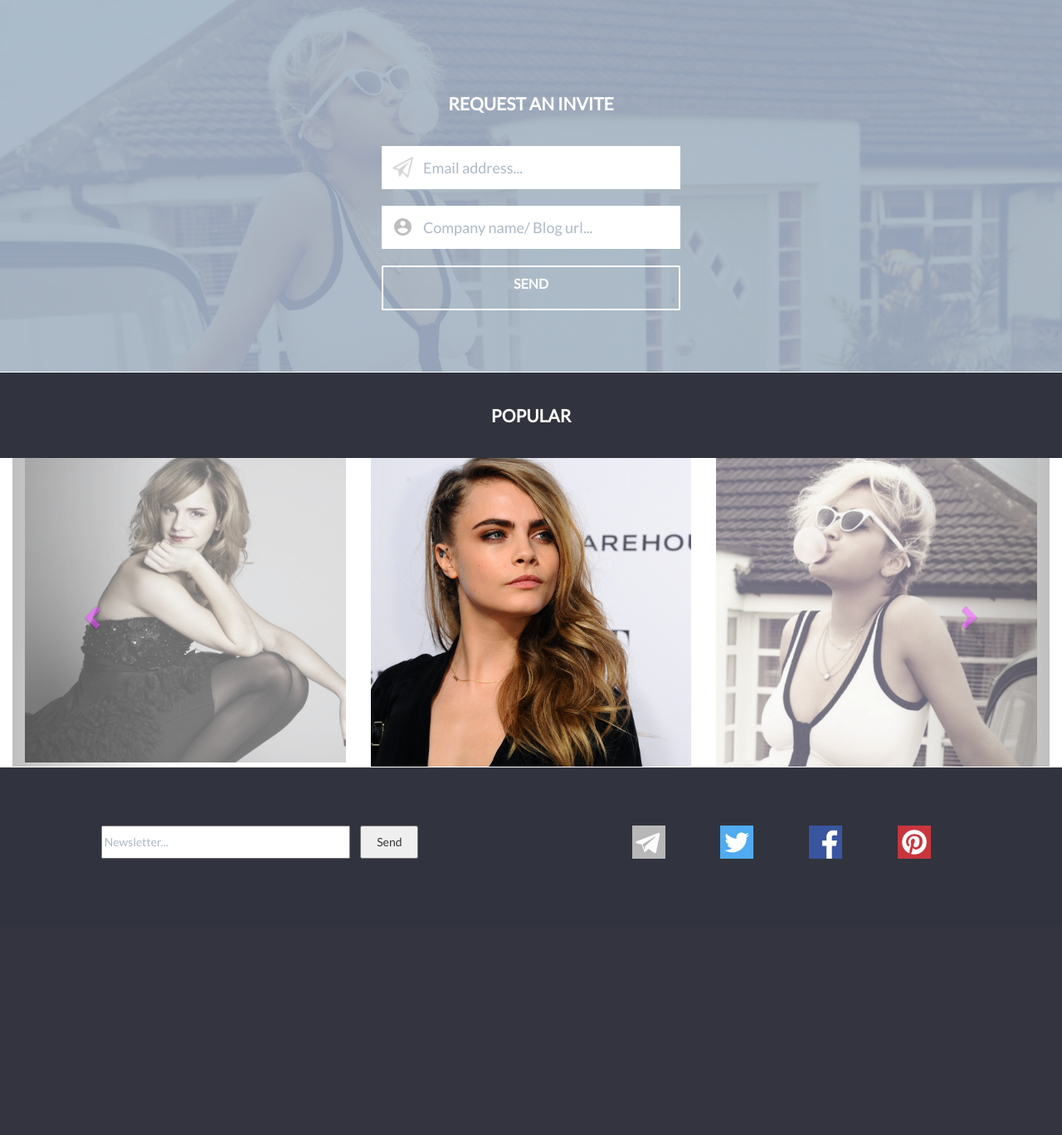
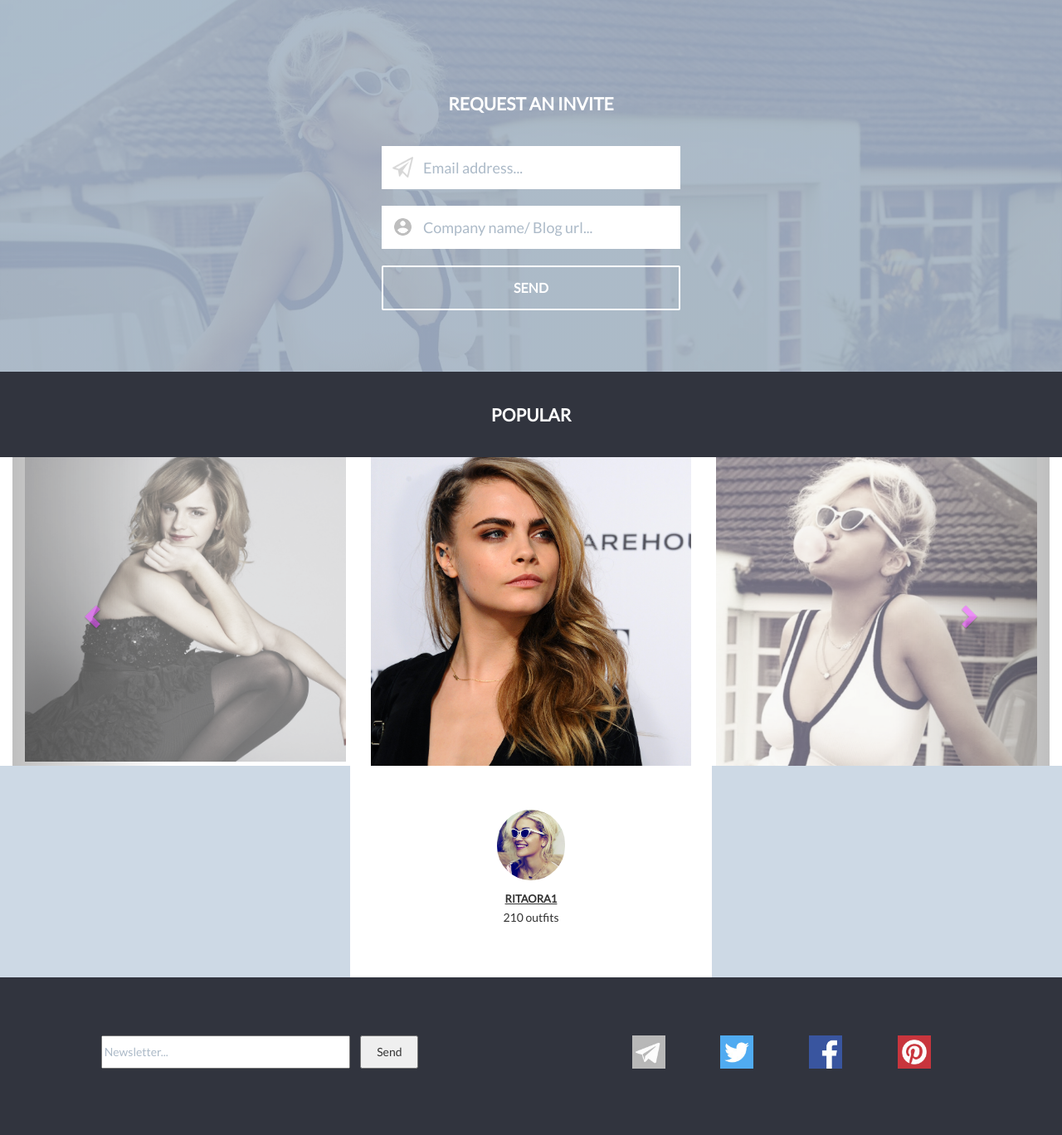
Before and after one commit to marta-marongiu/ootd, a PHP site: page /index-ootd.html in a window 1280 px wide. Shown: the part 1504-2872 px from the top of the page at 83% size. Before the commit the page ends 2539 px from the top, so only its background shows below. Run offline with PHP 8.4, Linux system fonts and the light colour scheme.

Commit message:
aggiunta sezione "profile" con annesse immagini e css

```diff
--- a/index-ootd.html
+++ b/index-ootd.html
@@ -114,7 +114,7 @@
     <section class="request"><!--container con h2 e form -->
         <div class="container">
             <div class="row">
-                <div class="col-xs-4 col-xs-offset-4">
+                <div class="col-xs-10 col-xs-offset-1 col-sm-4 col-sm-offset-4">
                 <h2> Request an invite </h2>
                     <form>
                      <input type="text" name="email" placeholder="Email address...">
@@ -122,19 +122,9 @@
                      <input type="text" name="company" placeholder="Company name/ Blog url..." id="account">
                      <br>
                      <a href="#" class="btn btn-cta btn-lg">
-                        <span class="btn-text">send</span>
+                        <span class="send">send</span>
                      </a>
                     </form>
-                </div>
-            </div>
-        </div>
-    </section>
-
-    <section><!--container con h2 e form -->
-        <div class="container">
-            <div class="row">
-                <div class="col-xs-4 col-xs-offset-4">
-                    <form></form>
                 </div>
             </div>
         </div>
@@ -210,10 +200,14 @@
         </div>
     </section>
 
-    <section><!--container con icona, h2 e p -->
-        <div class="container">
+    <section class="profile"><!--container con icona, h2 e p -->
+        <div>
             <div class="row">
-                <div class="col-xs-4 col-xs-offset-4"></div>
+                <div class="col-xs-12 col-xs-offset-0 col-sm-4 col-sm-offset-4 container profile-card">
+                    <img src="img/rita-profile.jpg">
+                    <p>ritaora1</p>
+                    <p>210 outfits</p>
+                </div>
             </div>
         </div>
     </section>
--- a/theme-ootd.css
+++ b/theme-ootd.css
@@ -197,10 +197,34 @@ header .logo {
 	width: 100%;
 	text-transform: uppercase;
 	font-weight: bold;
+	box-sizing: border-box;
+	padding: 15px;
 	margin: 10px 0;
 }
 
+.profile {
+	background-color: #cdd9e5;
+}
 
+.profile .profile-card {
+	background-color: white;
+	text-align: center;
+	padding: 4% 1%;
+}
+
+.profile img {
+	width: 20%;
+	border-radius: 150px;
+	margin-bottom: 20px;
+}
+
+.profile p:nth-child(2) {
+	text-transform: uppercase;
+	font-weight: bold;
+	font-size: 13px;
+	text-decoration: underline;
+	line-height: 5px;
+}
 
 footer {
 	background-color: #31343e;
```
Also changed, not shown: img/rita-profile.jpg (added).
